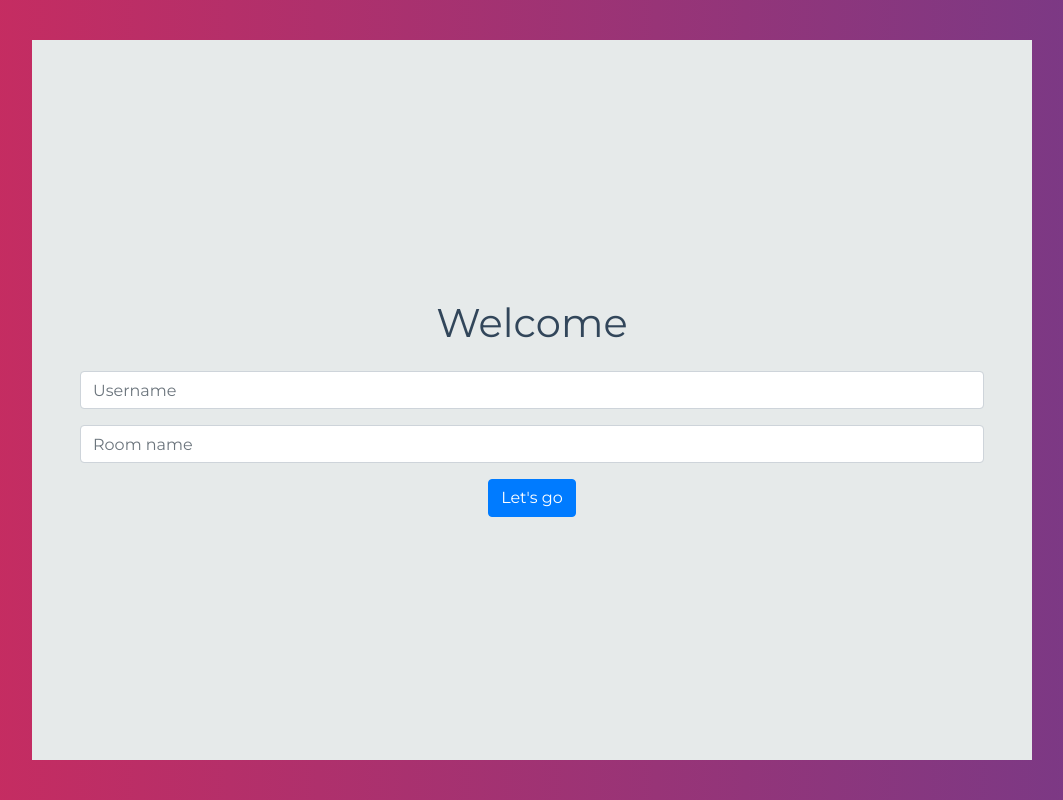
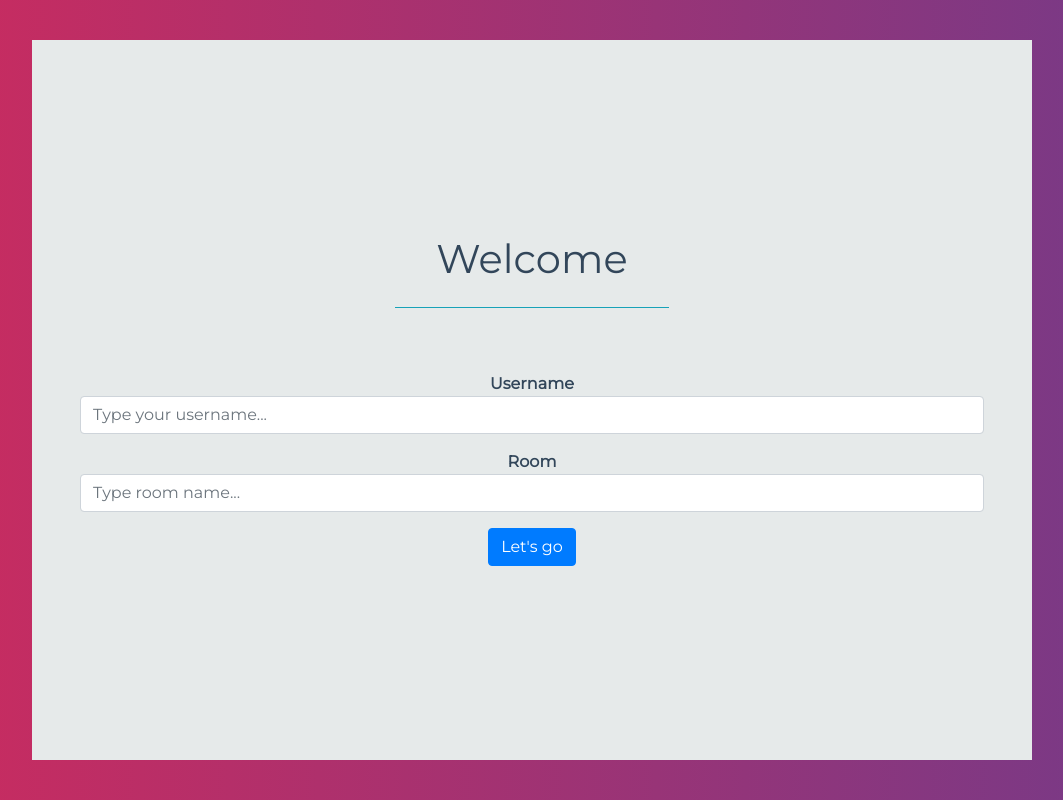
Before and after one commit to nhbduy/chat-application, a React (Create React App) app: page / in a window 1280 px wide. Shown: the whole page, without its empty margins (108-1171 px from the left). Built offline with nearby package versions, Linux system fonts and the light colour scheme.

Commit message:
Updating Welcome screen

```diff
--- a/src/components/Welcome/Welcome.js
+++ b/src/components/Welcome/Welcome.js
@@ -1,9 +1,14 @@
 import React, { useState } from 'react';
+import queryString from 'query-string';
 import { Link } from 'react-router-dom';
 
-function Welcome() {
-  const [userName, setUserName] = useState('');
-  const [roomName, setRoomName] = useState('');
+function Welcome({ location }) {
+  // check custom link (user and/or roomName)
+  const paramsURL = location.search;
+  const { user = '', room = '' } = queryString.parse(paramsURL);
+
+  const [userName, setUserName] = useState(user);
+  const [roomName, setRoomName] = useState(room);
 
   function handleOnChangeUsername(event) {
     const { value = '' } = event.target;
@@ -25,23 +30,37 @@ function Welcome() {
 
   return (
     <div className='h-100 d-flex justify-content-center flex-column p-5'>
-      <h1 className='p-3 text-center'>Welcome</h1>
+      <h1 className='text-center'>Welcome</h1>
+      <hr className='p-4 w-25 border-info' />
       <div>
-        <div className='form-group'>
+        <div className='form-group d-flex flex-column'>
+          <label
+            htmlFor='username'
+            className='p-0 m-0 font-weight-bold align-self-center'>
+            Username
+          </label>
           <input
+            value={userName}
             type='username'
             className='form-control'
             id='username'
-            placeholder='Username'
+            placeholder='Type your username...'
             onChange={handleOnChangeUsername}
           />
         </div>
-        <div className='form-group'>
+        <div className='form-group d-flex flex-column'>
+          <label
+            htmlFor='roomname'
+            className='p-0 m-0 font-weight-bold align-self-center'>
+            Room
+          </label>
           <input
+            value={roomName}
+            disabled={roomName}
             type='text'
             className='form-control'
-            id='roomName'
-            placeholder='Room name'
+            id='roomname'
+            placeholder='Type room name...'
             value={roomName}
             onChange={handleOnChangeRoomName}
           />
```
